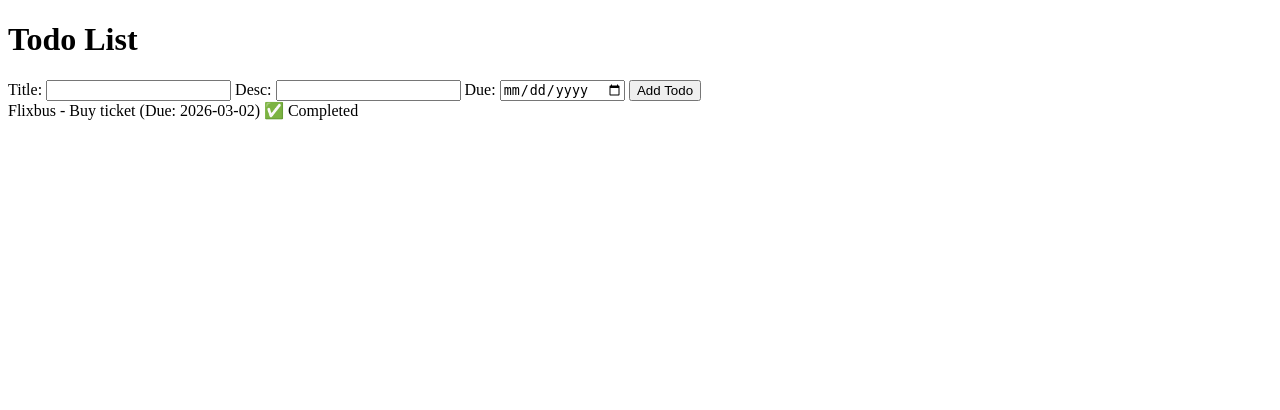
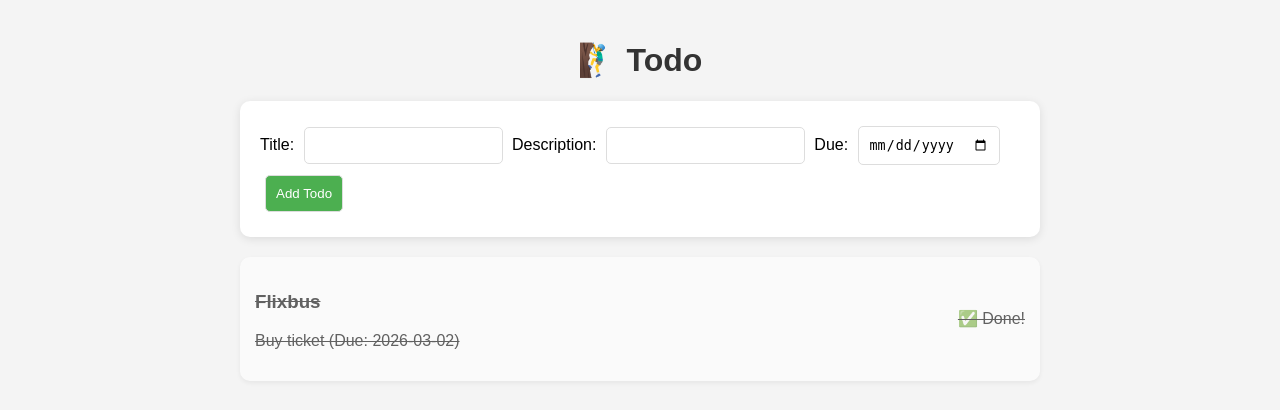
Before and after one commit to jasperdebles/todolist, a Flask app: page / in a window 1280 px wide. Shown: the top 410 px of the page. Run offline with Flask 3, Linux system fonts and the light colour scheme.

Commit message:
added css

```diff
--- /dev/null
+++ b/static/style.css
@@ -0,0 +1,61 @@
+body {
+    font-family: Arial, sans-serif;
+    max-width: 800px;
+    margin: 0 auto;
+    padding: 20px;
+    background: #f4f4f4;
+}
+
+h1 {
+    color: #333;
+    text-align: center;
+}
+
+form {
+    background: white;
+    padding: 20px;
+    border-radius: 10px;
+    box-shadow: 0 2px 10px rgba(0,0,0,0.1);
+    margin-bottom: 20px;
+}
+
+input, button {
+    padding: 10px;
+    margin: 5px;
+    border: 1px solid #ddd;
+    border-radius: 5px;
+}
+
+button {
+    background: #4CAF50;
+    color: white;
+    cursor: pointer;
+}
+
+button:hover {
+    background: #45a049;
+}
+
+.todo-item {
+    background: white;
+    padding: 15px;
+    margin: 10px 0;
+    border-radius: 10px;
+    box-shadow: 0 2px 5px rgba(0,0,0,0.1);
+    display: flex;
+    justify-content: space-between;
+    align-items: center;
+}
+
+.completed {
+    text-decoration: line-through;
+    opacity: 0.6;
+}
+
+.complete-btn {
+    background: #2196F3;
+}
+
+.complete-btn:hover {
+    background: #1976D2;
+}
--- a/templates/index.html
+++ b/templates/index.html
@@ -1,21 +1,31 @@
 <!DOCTYPE html>
-<html><head><title>Todo App</title></head><body>
-<h1>Todo List</h1>
+<html>
+<head>
+    <title>Todo App</title>
+    <!-- CSS link! -->
+    <link rel="stylesheet" href="{{ url_for('static', filename='style.css') }}">
+</head>
+<body>
+    <h1>🧗‍♂️ Todo</h1>
     <form method="POST">
         Title: <input name="title" required>
-    Desc: <input name="description">
+        Description: <input name="description">
         Due: <input name="due_date" type="date">
         <button>Add Todo</button>
     </form>
+
     {% for todo in todos %}
+    <div class="todo-item {% if todo.completed %}completed{% endif %}">
         <div>
-    {{ todo.title }} - {{ todo.description or '' }}
-    (Due: {{ todo.due_date or 'No date' }})
+            <h3>{{ todo.title }}</h3>
+            <p>{{ todo.description or '' }} {% if todo.due_date %}(Due: {{ todo.due_date }}){% endif %}</p>
+        </div>
         {% if not todo.completed %}
-        <a href="/complete/{{ todo.id }}">Complete</a>
+        <a href="/complete/{{ todo.id }}" class="complete-btn">✅ Complete</a>
         {% else %}
-        ✅ Completed
+        <span>✅ Done!</span>
         {% endif %}
     </div>
     {% endfor %}
-</body></html>
+</body>
+</html>
```
Lines whose indentation alone changed are shown as unchanged.
